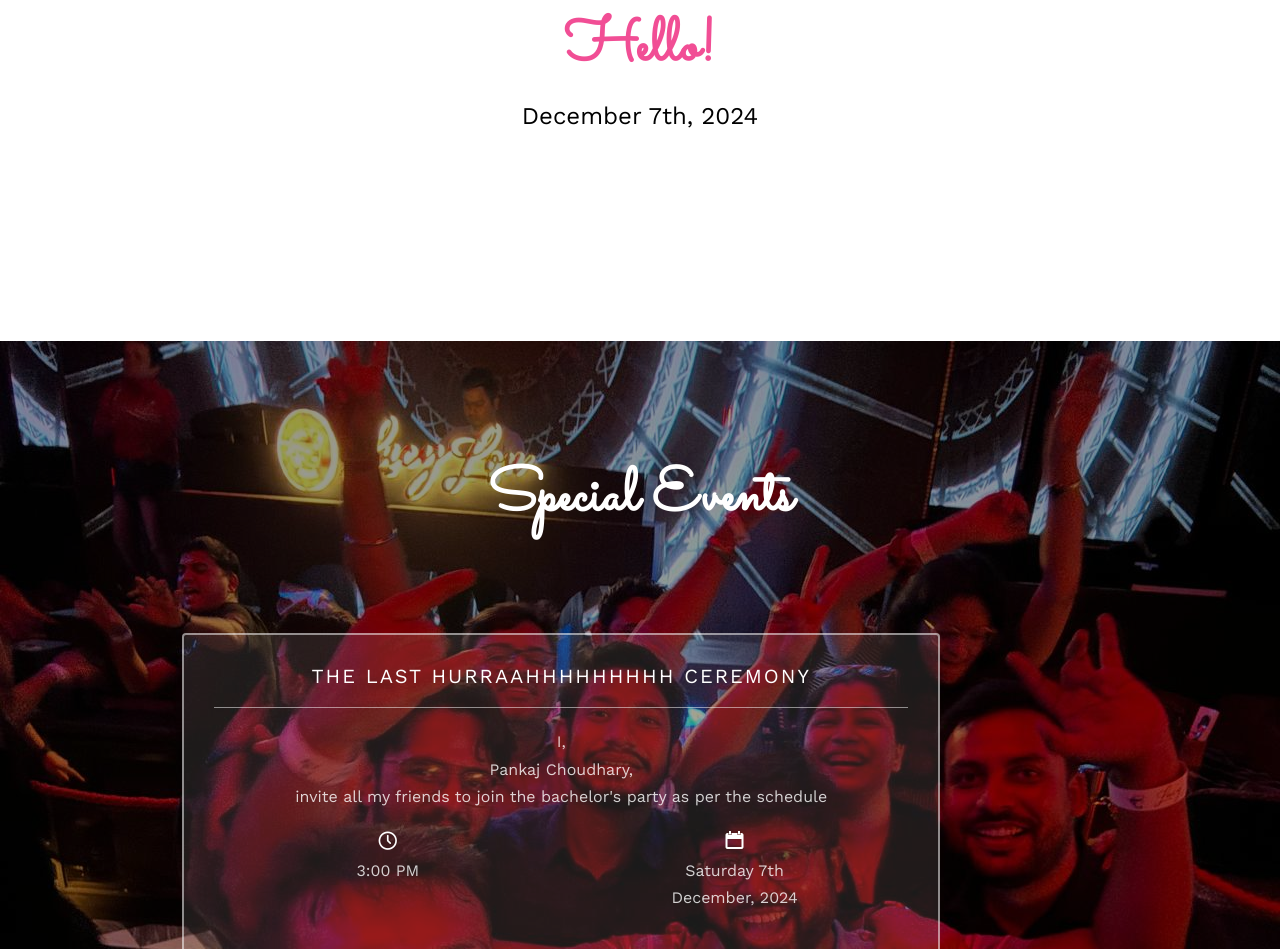
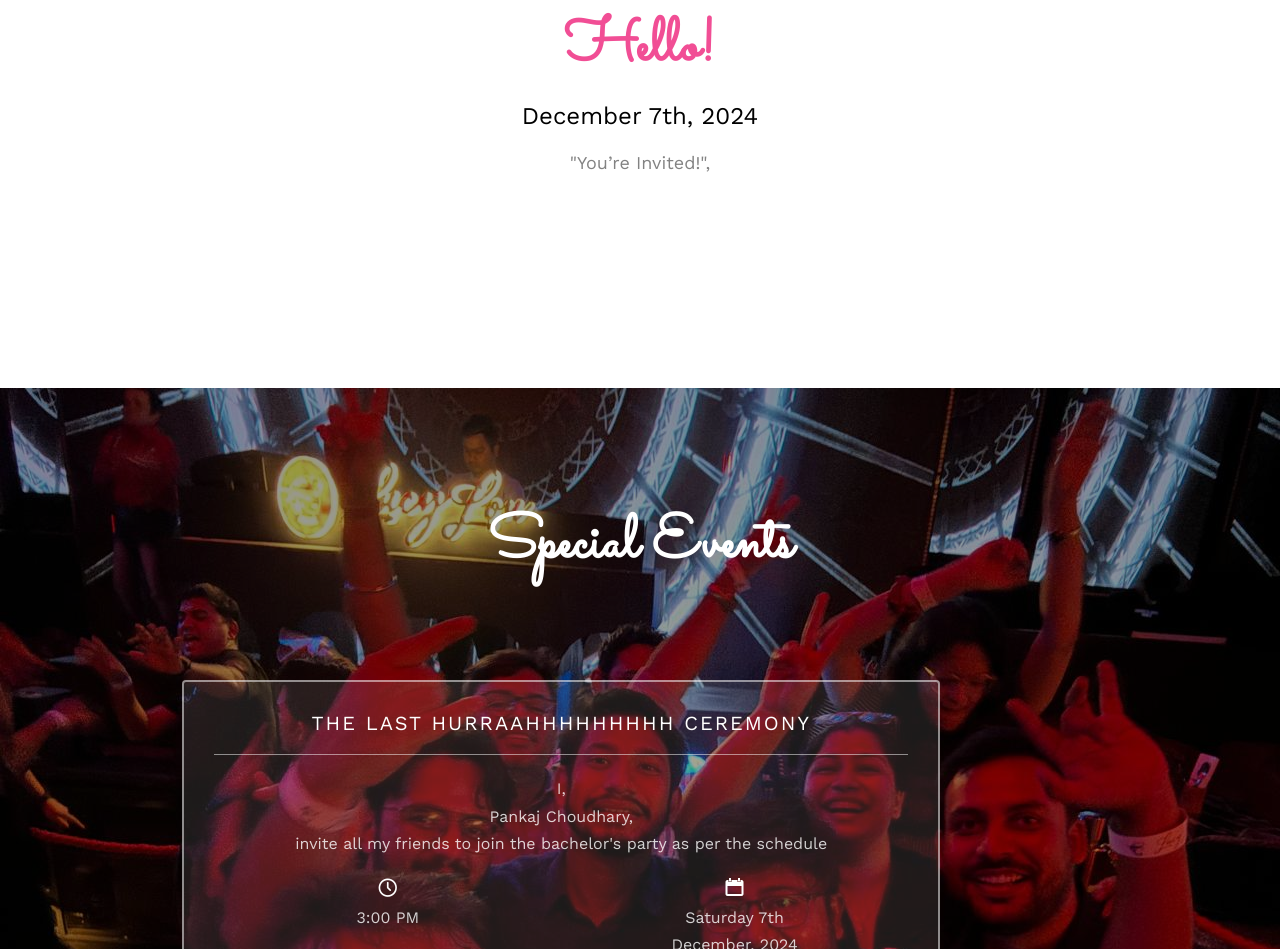
Before and after one commit to smoothAutomaton/pankaj, a plain HTML site: page index.html in a window 1280 px wide. Shown: the part 1009-1958 px from the top of the page. Drawn offline with nearby package versions, Linux system fonts and the light colour scheme; files whose address does not match are found by name.

Commit message:
Update index.html

```diff
--- a/index.html
+++ b/index.html
@@ -344,7 +344,7 @@ strong {
 
 function typeWriter() {
   if (i < txt.length) {
-    document.getElementById("demo").innerHTML += txt.charAt(i);
+    document.getElementById("typing-text").innerHTML += txt.charAt(i);
     i++;
     setTimeout(typeWriter, speed);
   }
```
